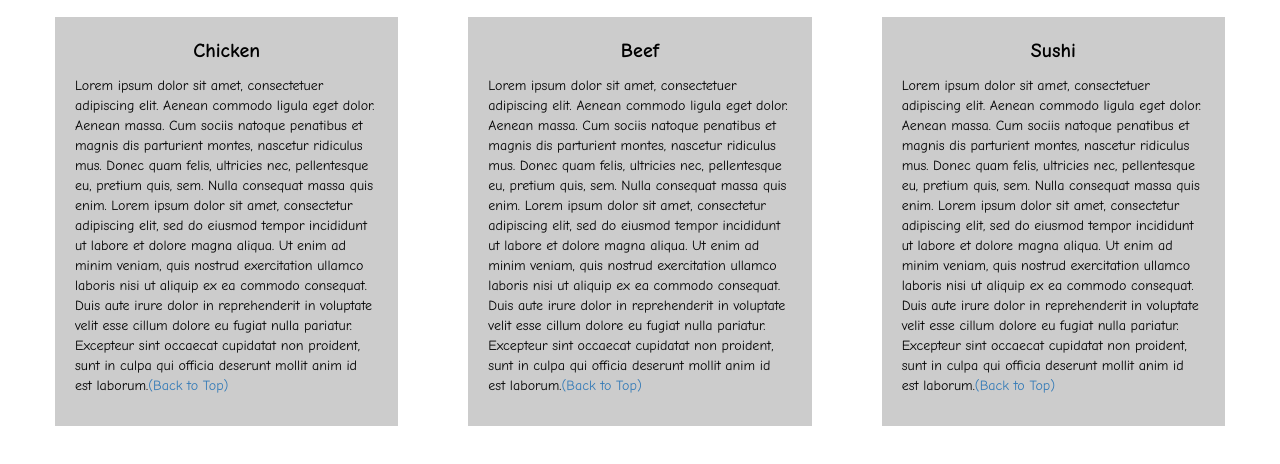
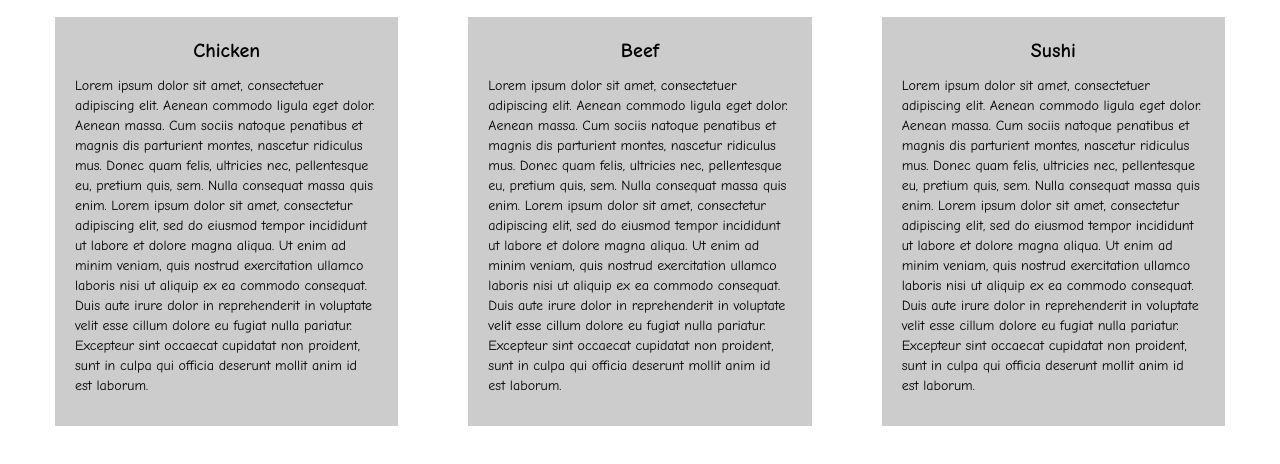
Before and after one commit to offical-girish/coursera_assignment.github.io, a plain HTML site: page index.html in a window 1280 px wide. Shown: the part 150-614 px from the top of the page. Drawn offline with nearby package versions, Linux system fonts and the light colour scheme.

Commit message:
Update index.html

```diff
--- a/index.html
+++ b/index.html
@@ -2,7 +2,7 @@
 <html>
 <head>
 
-<title>Module 3</title>
+<title>Module 3 Assignment</title>
 
   <meta name="viewport" content="width=device-width, initial-scale=1">
   <link rel="stylesheet" href="https://maxcdn.bootstrapcdn.com/bootstrap/3.3.7/css/bootstrap.min.css">
@@ -51,14 +51,14 @@
   <div class="col-lg-4 col-md-6 col-sm-12">
     <div class="content-box">
       <p class="item-name">Chicken</p>
-      <p>Lorem ipsum dolor sit amet, consectetuer adipiscing elit. Aenean commodo ligula eget dolor. Aenean massa. Cum sociis natoque penatibus et magnis dis parturient montes, nascetur ridiculus mus. Donec quam felis, ultricies nec, pellentesque eu, pretium quis, sem. Nulla consequat massa quis enim. Lorem ipsum dolor sit amet, consectetur adipiscing elit, sed do eiusmod tempor incididunt ut labore et dolore magna aliqua. Ut enim ad minim veniam, quis nostrud exercitation ullamco laboris nisi ut aliquip ex ea commodo consequat. Duis aute irure dolor in reprehenderit in voluptate velit esse cillum dolore eu fugiat nulla pariatur. Excepteur sint occaecat cupidatat non proident, sunt in culpa qui officia deserunt mollit anim id est laborum.<a href="#top">(Back to Top)</a></p>
+      <p>Lorem ipsum dolor sit amet, consectetuer adipiscing elit. Aenean commodo ligula eget dolor. Aenean massa. Cum sociis natoque penatibus et magnis dis parturient montes, nascetur ridiculus mus. Donec quam felis, ultricies nec, pellentesque eu, pretium quis, sem. Nulla consequat massa quis enim. Lorem ipsum dolor sit amet, consectetur adipiscing elit, sed do eiusmod tempor incididunt ut labore et dolore magna aliqua. Ut enim ad minim veniam, quis nostrud exercitation ullamco laboris nisi ut aliquip ex ea commodo consequat. Duis aute irure dolor in reprehenderit in voluptate velit esse cillum dolore eu fugiat nulla pariatur. Excepteur sint occaecat cupidatat non proident, sunt in culpa qui officia deserunt mollit anim id est laborum.</p>
     </div>
   </div>
 
   <div class="col-lg-4 col-md-6 col-sm-12">
     <div class="content-box">
       <p class="item-name">Beef</p>
-      <p>Lorem ipsum dolor sit amet, consectetuer adipiscing elit. Aenean commodo ligula eget dolor. Aenean massa. Cum sociis natoque penatibus et magnis dis parturient montes, nascetur ridiculus mus. Donec quam felis, ultricies nec, pellentesque eu, pretium quis, sem. Nulla consequat massa quis enim. Lorem ipsum dolor sit amet, consectetur adipiscing elit, sed do eiusmod tempor incididunt ut labore et dolore magna aliqua. Ut enim ad minim veniam, quis nostrud exercitation ullamco laboris nisi ut aliquip ex ea commodo consequat. Duis aute irure dolor in reprehenderit in voluptate velit esse cillum dolore eu fugiat nulla pariatur. Excepteur sint occaecat cupidatat non proident, sunt in culpa qui officia deserunt mollit anim id est laborum.<a href="#top">(Back to Top)</a></p>
+      <p>Lorem ipsum dolor sit amet, consectetuer adipiscing elit. Aenean commodo ligula eget dolor. Aenean massa. Cum sociis natoque penatibus et magnis dis parturient montes, nascetur ridiculus mus. Donec quam felis, ultricies nec, pellentesque eu, pretium quis, sem. Nulla consequat massa quis enim. Lorem ipsum dolor sit amet, consectetur adipiscing elit, sed do eiusmod tempor incididunt ut labore et dolore magna aliqua. Ut enim ad minim veniam, quis nostrud exercitation ullamco laboris nisi ut aliquip ex ea commodo consequat. Duis aute irure dolor in reprehenderit in voluptate velit esse cillum dolore eu fugiat nulla pariatur. Excepteur sint occaecat cupidatat non proident, sunt in culpa qui officia deserunt mollit anim id est laborum.</p>
     </div>
   </div>
 
@@ -66,7 +66,7 @@
   <div class="col-lg-4 col-md-12 col-sm-12">
     <div class="content-box">
       <p class="item-name">Sushi</p>
-      <p>Lorem ipsum dolor sit amet, consectetuer adipiscing elit. Aenean commodo ligula eget dolor. Aenean massa. Cum sociis natoque penatibus et magnis dis parturient montes, nascetur ridiculus mus. Donec quam felis, ultricies nec, pellentesque eu, pretium quis, sem. Nulla consequat massa quis enim. Lorem ipsum dolor sit amet, consectetur adipiscing elit, sed do eiusmod tempor incididunt ut labore et dolore magna aliqua. Ut enim ad minim veniam, quis nostrud exercitation ullamco laboris nisi ut aliquip ex ea commodo consequat. Duis aute irure dolor in reprehenderit in voluptate velit esse cillum dolore eu fugiat nulla pariatur. Excepteur sint occaecat cupidatat non proident, sunt in culpa qui officia deserunt mollit anim id est laborum.<a href="#top">(Back to Top)</a></p>
+      <p>Lorem ipsum dolor sit amet, consectetuer adipiscing elit. Aenean commodo ligula eget dolor. Aenean massa. Cum sociis natoque penatibus et magnis dis parturient montes, nascetur ridiculus mus. Donec quam felis, ultricies nec, pellentesque eu, pretium quis, sem. Nulla consequat massa quis enim. Lorem ipsum dolor sit amet, consectetur adipiscing elit, sed do eiusmod tempor incididunt ut labore et dolore magna aliqua. Ut enim ad minim veniam, quis nostrud exercitation ullamco laboris nisi ut aliquip ex ea commodo consequat. Duis aute irure dolor in reprehenderit in voluptate velit esse cillum dolore eu fugiat nulla pariatur. Excepteur sint occaecat cupidatat non proident, sunt in culpa qui officia deserunt mollit anim id est laborum.</p>
     </div>
   </div>
 
```
